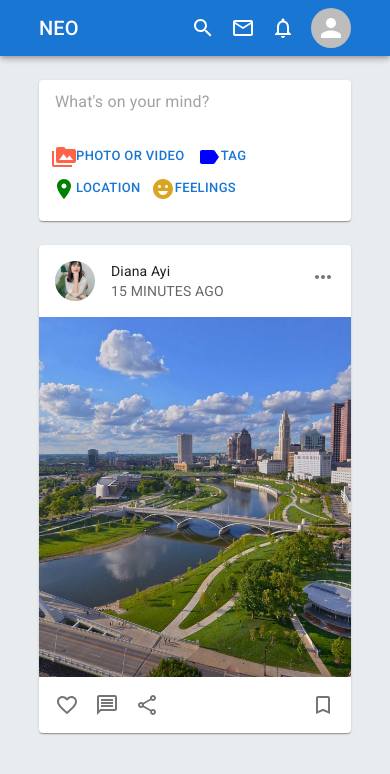
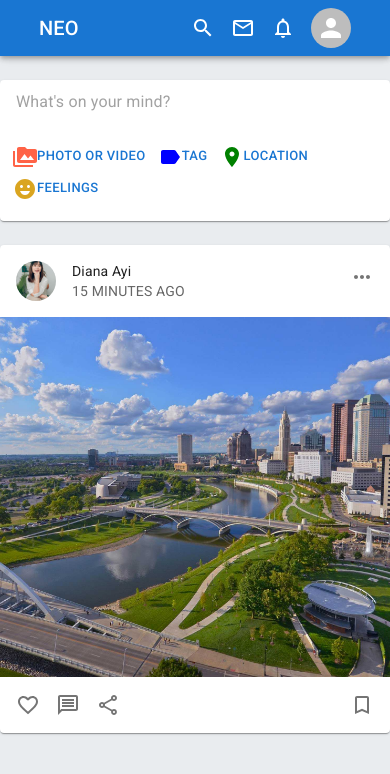
Before and after one commit to jpzambranoleon/project-neo-front-end, a React (Create React App) app: page / in a window 390 px wide. Shown: the top 774 px of the page. Built offline with nearby package versions, Linux system fonts and the light colour scheme.

Commit message:
updated Home.jsx

```diff
--- a/src/pages/homePage/Home.jsx
+++ b/src/pages/homePage/Home.jsx
@@ -3,14 +3,27 @@ import Leftbar from "./components/Leftbar";
 import Middlebar from "./components/Middlebar";
 import Navbar from "../../components/Navbar";
 import Rightbar from "./components/Rightbar";
+import { makeStyles } from "@mui/styles";
+
+const useStyles = makeStyles((theme) => ({
+    boxContainer: {
+        width: "80%",
+        margin:"0 auto",
+
+        [theme.breakpoints.down("sm")]: {
+            width: "100%"
+        }
+    },
+}))
 
 
 export default function Home() {
+    const classes = useStyles();
     return (
         <div>
             <Navbar />
-            <Box sx={{ gridTemplateColumns: "18vw auto 20vw", columnGap: "2rem", position: "relative" }}>
-                <Grid container sx={{ width: "80%", margin: "0 auto"}}>
+            <Box className={classes.boxContainer}>
+                <Grid container>
                     <Grid item sm={3}>
                         <Leftbar />
                     </Grid>
```
